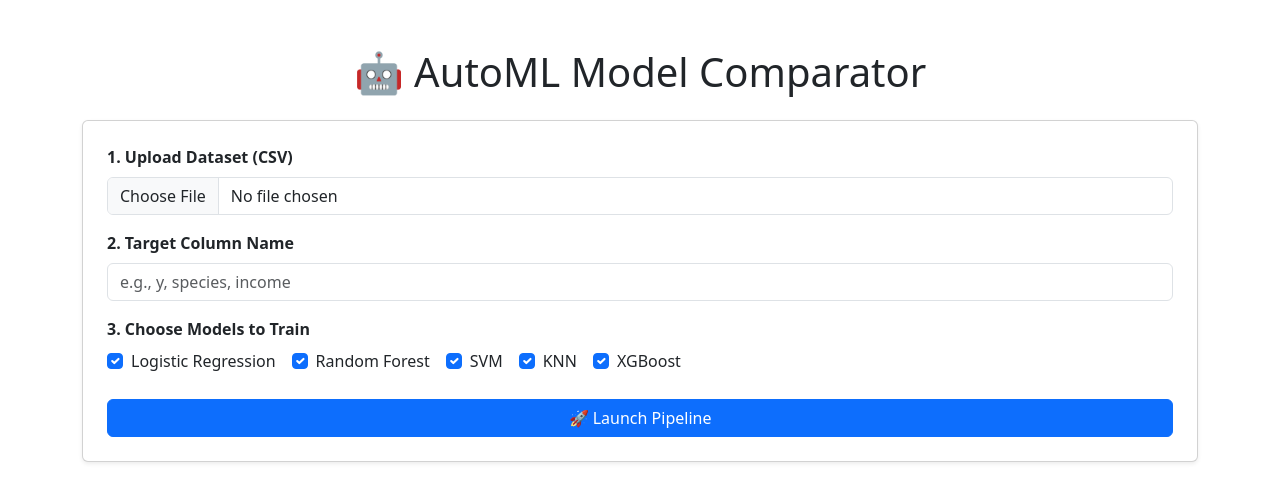
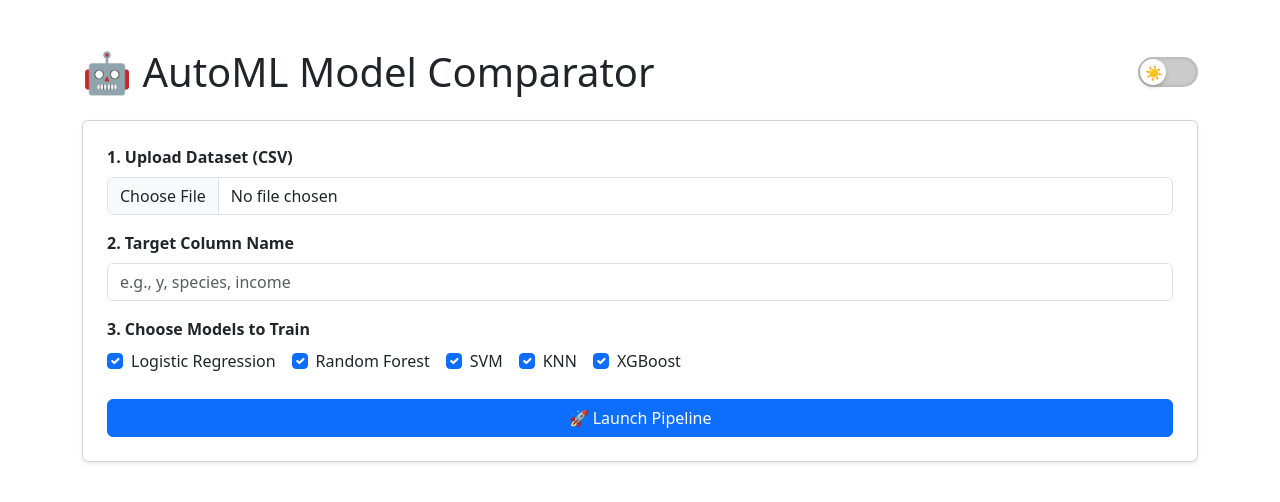
Before and after one commit to bhagyeshrathi07/AutoML, a React (Create React App) app in the folder automl-app/frontend/: page / in a window 1280 px wide. Shown: the top 502 px of the page. Built offline with nearby package versions, Linux system fonts and the light colour scheme.

Commit message:
added dark mode

```diff
--- a/automl-app/frontend/public/index.html
+++ b/automl-app/frontend/public/index.html
@@ -7,7 +7,7 @@
     <meta name="theme-color" content="#000000" />
     <meta
       name="description"
-      content="Web site created using create-react-app"
+      content="Automated Machine Learning Model Comparator and Resource Monitor"
     />
     <link rel="apple-touch-icon" href="%PUBLIC_URL%/logo192.png" />
     <!--
@@ -24,7 +24,7 @@
       work correctly both with client-side routing and a non-root public URL.
       Learn how to configure a non-root public URL by running `npm run build`.
     -->
-    <title>React App</title>
+    <title>AutoML Comparator</title>
   </head>
   <body>
     <noscript>You need to enable JavaScript to run this app.</noscript>
--- a/automl-app/frontend/src/App.js
+++ b/automl-app/frontend/src/App.js
@@ -1,9 +1,8 @@
-import React, { useState } from 'react';
+import React, { useState, useEffect } from 'react';
 import axios from 'axios';
 import 'bootstrap/dist/css/bootstrap.min.css';
 import Leaderboard from './Leaderboard';
 
-// Define the list of available models exactly as they match the Backend keys
 const AVAILABLE_MODELS = [
   "Logistic Regression",
   "Random Forest",
@@ -13,16 +12,29 @@ const AVAILABLE_MODELS = [
 ];
 
 function App() {
+  // 1. Initialize State from LocalStorage
+  const [darkMode, setDarkMode] = useState(() => {
+    return localStorage.getItem('theme') === 'dark';
+  });
+
   const [file, setFile] = useState(null);
   const [target, setTarget] = useState('');
-  // Default: All models selected
   const [selectedModels, setSelectedModels] = useState(AVAILABLE_MODELS);
-
   const [results, setResults] = useState(null);
   const [loading, setLoading] = useState(false);
   const [error, setError] = useState('');
 
-  // Handle Checkbox Toggles
+  // 2. Effect to Apply Theme
+  useEffect(() => {
+    if (darkMode) {
+      document.documentElement.setAttribute('data-bs-theme', 'dark');
+      localStorage.setItem('theme', 'dark');
+    } else {
+      document.documentElement.setAttribute('data-bs-theme', 'light');
+      localStorage.setItem('theme', 'light');
+    }
+  }, [darkMode]);
+
   const handleModelChange = (modelName) => {
     if (selectedModels.includes(modelName)) {
       setSelectedModels(selectedModels.filter(m => m !== modelName));
@@ -45,7 +57,6 @@ function App() {
     const formData = new FormData();
     formData.append('file', file);
     formData.append('target', target);
-    // Send selected models as a JSON string
     formData.append('models', JSON.stringify(selectedModels));
 
     setLoading(true);
@@ -53,11 +64,9 @@ function App() {
     setResults(null);
 
     try {
-      // Synchronous POST: We wait right here until the server finishes
       const response = await axios.post('http://127.0.0.1:5000/upload', formData, {
         headers: { 'Content-Type': 'multipart/form-data' },
       });
-
       setResults(response.data);
     } catch (err) {
       console.error(err);
@@ -69,24 +78,64 @@ function App() {
 
   return (
     <div className="container mt-5 mb-5">
-      <h1 className="text-center mb-4">🤖 AutoML Model Comparator</h1>
+      {/* Header Area */}
+      <div className="d-flex justify-content-between align-items-center mb-4">
+        <h1 className="mb-0">🤖 AutoML Model Comparator</h1>
+
+        {/* CUSTOM TOGGLE SWITCH */}
+        <div
+          onClick={() => setDarkMode(!darkMode)}
+          style={{
+            width: '60px',
+            height: '30px',
+            backgroundColor: darkMode ? '#6610f2' : '#ccc', // Purple for Dark, Gray for Light
+            borderRadius: '30px',
+            position: 'relative',
+            cursor: 'pointer',
+            transition: 'background-color 0.3s ease',
+            boxShadow: 'inset 0 0 5px rgba(0,0,0,0.2)'
+          }}
+          title="Toggle Dark Mode"
+        >
+          {/* The Moving Knob with Icon */}
+          <div
+            style={{
+              width: '26px',
+              height: '26px',
+              backgroundColor: '#fff',
+              borderRadius: '50%',
+              position: 'absolute',
+              top: '2px',
+              left: darkMode ? '32px' : '2px', // Moves the circle
+              transition: 'left 0.3s cubic-bezier(0.68, -0.55, 0.27, 1.55)', // Bouncy effect
+              display: 'flex',
+              alignItems: 'center',
+              justifyContent: 'center',
+              fontSize: '14px',
+              boxShadow: '0 2px 4px rgba(0,0,0,0.2)'
+            }}
+          >
+            {darkMode ? '🌙' : '☀️'}
+          </div>
+        </div>
+      </div>
 
       <div className="card p-4 shadow-sm">
         <form onSubmit={handleSubmit}>
 
-          {/* 1. File Upload */}
+          {/* File Upload */}
           <div className="mb-3">
             <label className="form-label fw-bold">1. Upload Dataset (CSV)</label>
             <input type="file" className="form-control" accept=".csv" onChange={(e) => setFile(e.target.files[0])} />
           </div>
 
-          {/* 2. Target Column */}
+          {/* Target Column */}
           <div className="mb-3">
             <label className="form-label fw-bold">2. Target Column Name</label>
             <input type="text" className="form-control" placeholder="e.g., y, species, income" value={target} onChange={(e) => setTarget(e.target.value)} />
           </div>
 
-          {/* 3. Model Selection Checkboxes */}
+          {/* Model Selection Checkboxes */}
           <div className="mb-4">
             <label className="form-label fw-bold">3. Choose Models to Train</label>
             <div className="d-flex flex-wrap gap-3">
@@ -98,8 +147,9 @@ function App() {
                     id={model}
                     checked={selectedModels.includes(model)}
                     onChange={() => handleModelChange(model)}
+                    style={{cursor: 'pointer'}}
                   />
-                  <label className="form-check-label" htmlFor={model}>
+                  <label className="form-check-label" htmlFor={model} style={{cursor: 'pointer'}}>
                     {model}
                   </label>
                 </div>
@@ -119,7 +169,7 @@ function App() {
         {error && <div className="alert alert-danger mt-3">{error}</div>}
       </div>
 
-      {results && <Leaderboard results={results} />}
+      {results && <Leaderboard results={results} darkMode={darkMode} />}
     </div>
   );
 }
```
Also changed, not shown: automl-app/frontend/src/Leaderboard.js (+15 -37 lines).
